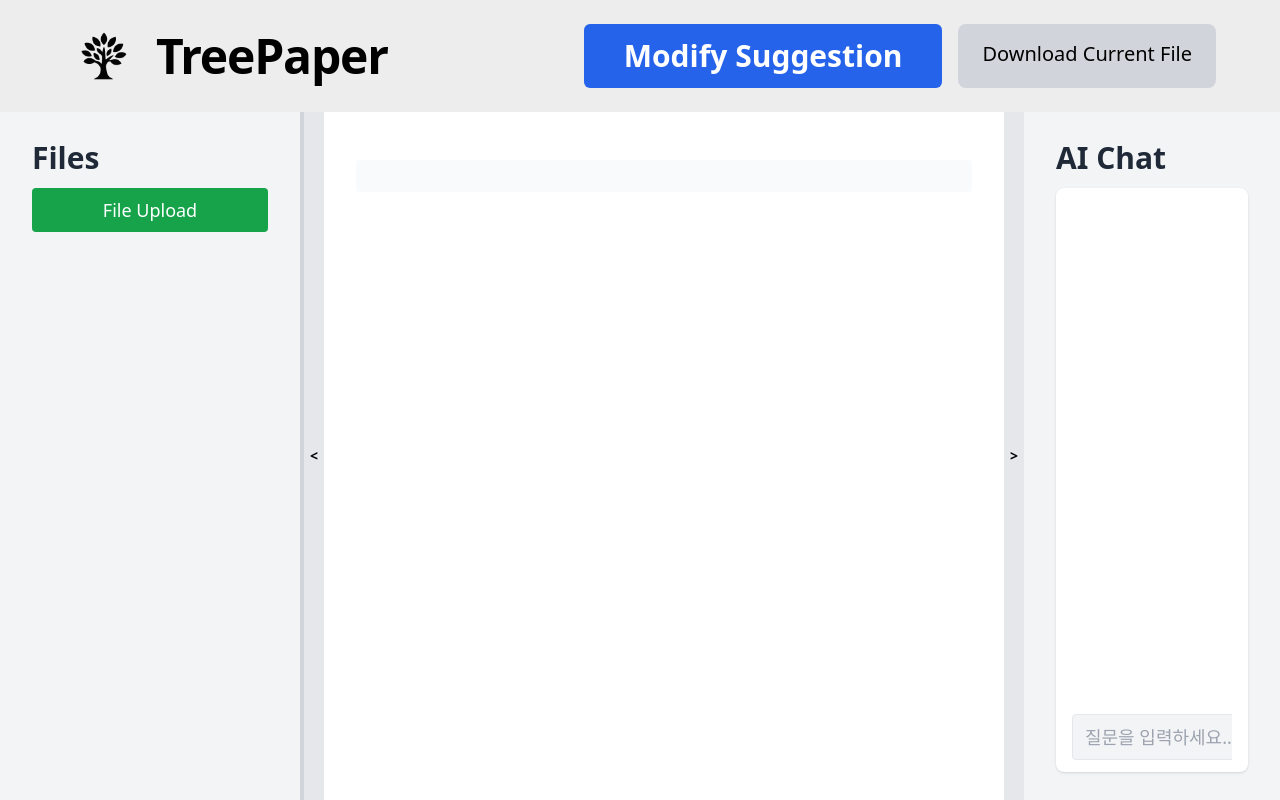
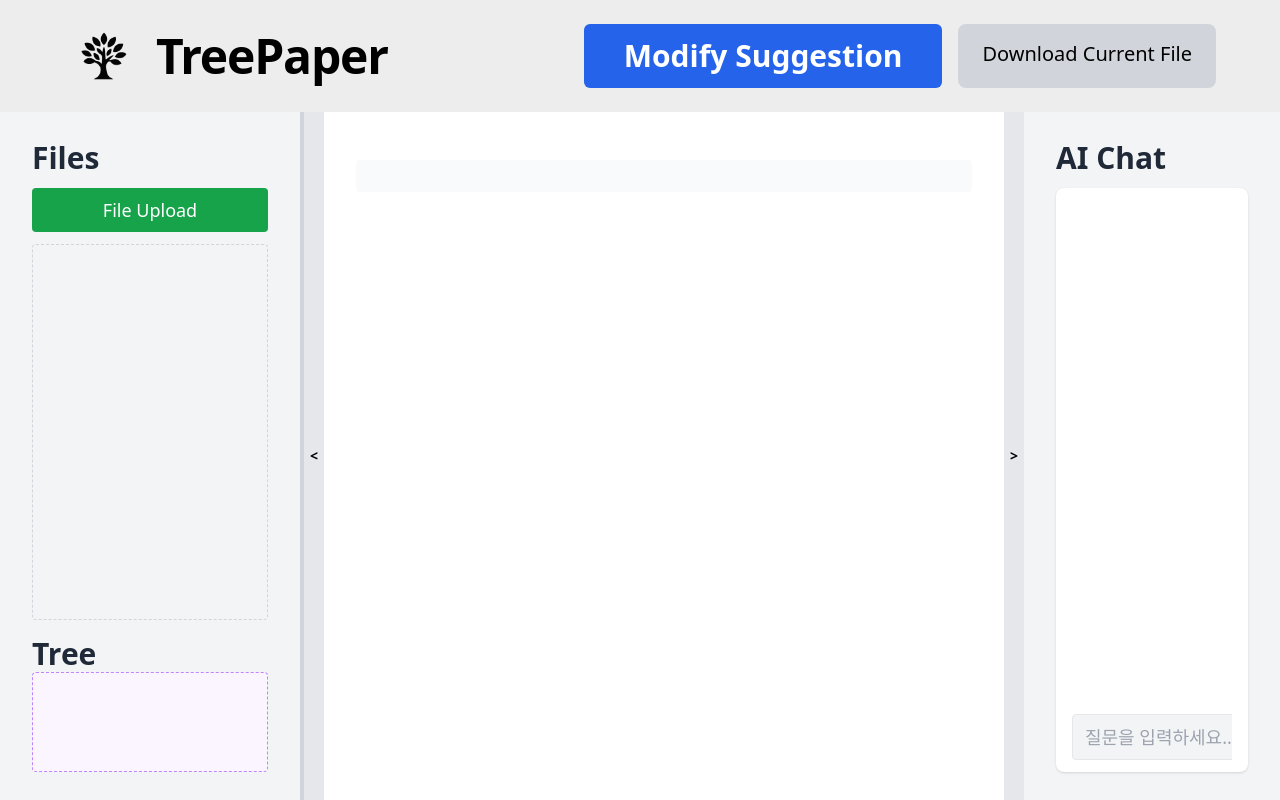
Before and after one commit to Tree-LLM/frontend, a React (Vite) app: page / in a window 1280 px wide. Built offline with nearby package versions, Linux system fonts and the light colour scheme.

Commit message:
feat(editor): enable ddrag and drop to move files between sections

```diff
--- a/src/components/FileSidebar.tsx
+++ b/src/components/FileSidebar.tsx
@@ -1,28 +1,57 @@
-import React, { useRef } from 'react';
+import React, { useRef, useState } from 'react';
 
 type FileSidebarProps = {
   files: string[];
+  treeFiles: string[];
   selected: string;
+  selectedTree: string;
   onSelect: (filename: string) => void;
   onUpload: (file: File) => void;
-  onDelete: (filename: string) => void;  // ✅ 추가됨
+  onDelete: (filename: string) => void;
+  onDeleteTree: (filename: string) => void;
+  onSelectTree: (filename: string) => void;
+  onRenameFile: (oldName: string, newName: string) => void;
 };
 
 const FileSidebar: React.FC<FileSidebarProps> = ({
   files,
+  treeFiles,
   selected,
+  selectedTree,
   onSelect,
   onUpload,
-  onDelete,  // ✅ 추가됨
+  onDelete,
+  onDeleteTree,
+  onSelectTree,
+  onRenameFile,
 }) => {
   const fileInputRef = useRef<HTMLInputElement>(null);
+  const [draggingFile, setDraggingFile] = useState<string | null>(null);
 
   const handleFileChange = (e: React.ChangeEvent<HTMLInputElement>) => {
     const file = e.target.files?.[0];
     if (file) {
       onUpload(file);
-      e.target.value = ''; // 같은 파일 두 번 선택 방지
+      e.target.value = '';
     }
+  };
+
+  const normalFiles = files.filter(name => !treeFiles.includes(name));
+
+  const handleDropToTree = (e: React.DragEvent<HTMLUListElement>) => {
+    e.preventDefault();
+    if (draggingFile && !draggingFile.endsWith('.tree.json')) {
+      onRenameFile(draggingFile, draggingFile + '.tree.json');
+    }
+    setDraggingFile(null);
+  };
+
+  const handleDropToFiles = (e: React.DragEvent<HTMLUListElement>) => {
+    e.preventDefault();
+    if (draggingFile && draggingFile.endsWith('.tree.json')) {
+      onRenameFile(draggingFile, draggingFile.replace(/\.tree\.json$/, '.json'));
+    }
+    setDraggingFile(null);
   };
 
   return (
@@ -48,23 +77,37 @@ const FileSidebar: React.FC<FileSidebarProps> = ({
         </button>
       </div>
 
-      {/* 파일 목록 */}
-      <ul className="space-y-1 overflow-y-auto flex-1 min-h-0">
-        {files.map((file) => (
-          <li key={file} className="flex items-center justify-between group">
+      {/* 일반 파일 목록 */}
+      <ul
+        className="space-y-1 overflow-y-auto flex-1 min-h-[100px] border border-dashed border-gray-300 p-2 rounded"
+        onDragOver={(e) => {
+          e.preventDefault();
+          e.dataTransfer.dropEffect = 'move';
+        }}
+        onDrop={handleDropToFiles}
+      >
+        {normalFiles.map((file) => (
+          <li
+            key={file}
+            className="flex items-center justify-between group"
+            draggable
+            onDragStart={(e) => {
+              setDraggingFile(file);
+              e.dataTransfer.effectAllowed = 'move';
+            }}
+            onDragEnd={() => setDraggingFile(null)}
+          >
             <button
               onClick={() => onSelect(file)}
-              className={`flex-1 text-left px-3 py-2 rounded text-lg truncate transition-colors
-                ${file === selected
+              className={`flex-1 text-left px-3 py-2 rounded text-lg truncate transition-colors ${
+                file === selected
                   ? 'bg-blue-200 text-blue-800 font-semibold'
-                  : 'hover:bg-gray-200 text-gray-800'}
-              `}
+                  : 'hover:bg-gray-200 text-gray-800'
+              }`}
               title={file}
             >
               {file}
             </button>
-
-            {/* 삭제 버튼 */}
             <button
               onClick={() => onDelete(file)}
               className="ml-2 px-2 text-red-500 hover:text-red-700 font-bold invisible group-hover:visible"
@@ -75,6 +118,51 @@ const FileSidebar: React.FC<FileSidebarProps> = ({
           </li>
         ))}
       </ul>
+
+      {/* Tree 파일 목록 */}
+      <div className="mt-4">
+        <h2 className="text-3xl font-bold text-gray-800">Tree</h2>
+        <ul
+          className="space-y-1 max-h-40 overflow-y-auto border border-dashed border-purple-400 p-2 rounded min-h-[100px] bg-purple-50"
+          onDragOver={(e) => {
+            e.preventDefault();
+            e.dataTransfer.dropEffect = 'move';
+          }}
+          onDrop={handleDropToTree}
+        >
+          {treeFiles.map((file) => (
+            <li
+              key={file}
+              className="flex items-center justify-between group"
+              draggable
+              onDragStart={(e) => {
+                setDraggingFile(file);
+                e.dataTransfer.effectAllowed = 'move';
+              }}
+              onDragEnd={() => setDraggingFile(null)}
+            >
+              <button
+                onClick={() => onSelectTree(file)}
+                className={`flex-1 text-left px-3 py-2 rounded text-lg truncate transition-colors ${
+                  file === selectedTree
+                    ? 'bg-purple-200 text-purple-800 font-semibold'
+                    : 'hover:bg-gray-200 text-gray-800'
+                }`}
+                title={file}
+              >
+                {file}
+              </button>
+              <button
+                onClick={() => onDeleteTree(file)}
+                className="ml-2 px-2 text-red-500 hover:text-red-700 font-bold invisible group-hover:visible"
+                title="삭제"
+              >
+                ✕
+              </button>
+            </li>
+          ))}
+        </ul>
+      </div>
     </div>
   );
 };
--- a/src/pages/EditorPage.tsx
+++ b/src/pages/EditorPage.tsx
@@ -3,16 +3,17 @@ import Header from '../components/Header';
 import FileSidebar from '../components/FileSidebar';
 import EditorPanel from '../components/EditorPanel';
 import FeedbackPanel from '../components/FeedbackPanel';
+import { extractTextFromPdf } from '@/lib/extractTextFromPdf';
 import * as pdfjsLib from 'pdfjs-dist';
-import { extractTextFromPdf } from '@/lib/extractTextFromPdf';
-
 pdfjsLib.GlobalWorkerOptions.workerSrc = `//cdnjs.cloudflare.com/ajax/libs/pdf.js/${pdfjsLib.version}/pdf.worker.min.js`;
 
 type ChatMessage = { sender: 'user' | 'ai'; message: string };
 type UploadedFile = { name: string; content: string };
 
 function EditorPage() {
+  const [files, setFiles] = useState<UploadedFile[]>([]);
   const [selectedFile, setSelectedFile] = useState<string>('');
+  const [selectedTree, setSelectedTree] = useState<string>('');
   const [fileContent, setFileContent] = useState<string>('');
   const [chatInput, setChatInput] = useState<string>('');
   const [chatHistory, setChatHistory] = useState<ChatMessage[]>([]);
@@ -21,54 +22,30 @@ function EditorPage() {
   const [sidebarWidth, setSidebarWidth] = useState(300);
   const isResizing = useRef(false);
 
-  const [files, setFiles] = useState<UploadedFile[]>([]);
+  const handleDeleteTree = (filename: string) => {
+    setSelectedTree(prev => (prev === filename ? '' : prev));
+    setFiles(prev => prev.filter(f => f.name !== filename));
+  };
 
   const handleSelectFile = (filename: string) => {
-    const file = files.find((f) => f.name === filename);
+    const file = files.find(f => f.name === filename);
     if (file) {
       setSelectedFile(file.name);
       setFileContent(file.content);
     }
   };
 
-  const handleDeleteFile = (filename: string) => {
-    const updatedFiles = files.filter(f => f.name !== filename);
-    setFiles(updatedFiles);
-
-    if (selectedFile === filename) {
-      if (updatedFiles.length > 0) {
-        const fallback = updatedFiles[0];
-        setSelectedFile(fallback.name);
-        setFileContent(fallback.content);
-      } else {
-        setSelectedFile('');
-        setFileContent('');
-      }
+  const handleSelectTree = (filename: string) => {
+    setSelectedTree(filename);
+    const file = files.find(f => f.name === filename);
+    if (file) {
+      setFileContent(file.content); // ✅ 에디터에 Tree 파일 내용 표시
     }
-  };
-
-  const handleMouseDown = () => {
-    isResizing.current = true;
-    document.addEventListener('mousemove', handleMouseMove);
-    document.addEventListener('mouseup', handleMouseUp);
-  };
-
-  const handleMouseMove = (e: MouseEvent) => {
-    if (!isResizing.current) return;
-    const newWidth = Math.max(120, Math.min(e.clientX, 500));
-    setSidebarWidth(newWidth);
-  };
-
-  const handleMouseUp = () => {
-    isResizing.current = false;
-    document.removeEventListener('mousemove', handleMouseMove);
-    document.removeEventListener('mouseup', handleMouseUp);
   };
 
   const handleUpload = (file: File) => {
     const fileName = file.name;
     const ext = fileName.split('.').pop()?.toLowerCase();
-
     const alreadyExists = files.some((f) => f.name === fileName);
     if (alreadyExists) {
       alert(`이미 업로드된 파일입니다: ${fileName}`);
@@ -81,50 +58,59 @@ function EditorPage() {
         setFiles((prev) => [...prev, newFile]);
         setSelectedFile(fileName);
         setFileContent(extractedText);
-        alert(`Uploaded: ${fileName}`);
-      }).catch((error) => {
-        console.error('PDF 추출 오류:', error);
-        alert(`PDF 처리 중 오류 발생: ${fileName}`);
       });
+    } else {
+      const reader = new FileReader();
+      reader.onload = () => {
+        const content = reader.result?.toString() || '';
+        const newFile = { name: fileName, content };
+        setFiles((prev) => [...prev, newFile]);
+        setSelectedFile(fileName);
+        setFileContent(content);
+      };
+      reader.readAsText(file);
+    }
+  };
+
+  const handleDeleteFile = (filename: string) => {
+    const updated = files.filter((f) => f.name !== filename);
+    setFiles(updated);
+    if (selectedFile === filename) {
+      setSelectedFile(updated[0]?.name || '');
+      setFileContent(updated[0]?.content || '');
+    }
+  };
+
+  const handleRenameFile = (oldName: string, newName: string) => {
+    const exists = files.some(f => f.name === newName);
+    if (exists) {
+      alert(`이미 존재하는 이름입니다: ${newName}`);
       return;
     }
 
-    const reader = new FileReader();
-    reader.onload = () => {
-      let content = reader.result?.toString() || '';
-      const newFile = { name: fileName, content };
-      setFiles((prev) => [...prev, newFile]);
-      setSelectedFile(fileName);
-      setFileContent(content);
-      alert(`Uploaded: ${fileName}`);
-    };
+    setFiles(prev =>
+      prev.map(f =>
+        f.name === oldName ? { ...f, name: newName } : f
+      )
+    );
 
-    if (ext === 'md' || ext === 'txt' || ext === 'json') {
-      reader.readAsText(file);
-    } else {
-      const dummy = `[미리보기가 지원되지 않는 파일입니다: ${fileName}]`;
-      const newFile = { name: fileName, content: dummy };
-      setFiles((prev) => [...prev, newFile]);
-      setSelectedFile(fileName);
-      setFileContent(dummy);
-      alert(`Uploaded: ${fileName}`);
+    if (selectedFile === oldName) {
+      setSelectedFile(newName);
+    }
+
+    if (selectedTree === oldName) {
+      setSelectedTree(newName);
     }
   };
 
   const handleSendMessage = () => {
     if (!chatInput.trim()) return;
-
     const userMsg: ChatMessage = { sender: 'user', message: chatInput.trim() };
-    const aiMsg: ChatMessage = {
-      sender: 'ai',
-      message: 'AI 응답 예시입니다. 실제 연동 필요.',
-    };
-
+    const aiMsg: ChatMessage = { sender: 'ai', message: 'AI 응답 예시입니다.' };
     setChatHistory((prev) => [...prev, userMsg, aiMsg]);
     setChatInput('');
   };
 
-  // ✅ Blob URL 생성
   const selectedFileObj = files.find(f => f.name === selectedFile);
   const blobUrl = useMemo(() => {
     if (!selectedFileObj) return '';
@@ -132,14 +118,15 @@ function EditorPage() {
     return URL.createObjectURL(blob);
   }, [selectedFileObj]);
 
-  // ✅ Blob URL 해제
   useEffect(() => {
     return () => {
-      if (blobUrl) {
-        URL.revokeObjectURL(blobUrl);
-      }
+      if (blobUrl) URL.revokeObjectURL(blobUrl);
     };
   }, [blobUrl]);
+
+  const treeFiles = useMemo(() => {
+    return files.filter((f) => f.name.toLowerCase().endsWith('.tree.json'));
+  }, [files]);
 
   return (
     <div className="flex flex-col h-screen">
@@ -151,16 +138,18 @@ function EditorPage() {
 
       <div className="flex flex-1 overflow-hidden">
         {showSidebar && (
-          <div
-            style={{ width: sidebarWidth }}
-            className="bg-gray-100 p-4 overflow-y-auto flex-shrink-0"
-          >
+          <div style={{ width: sidebarWidth }} className="bg-gray-100 p-4 overflow-y-auto flex-shrink-0">
             <FileSidebar
-              files={files.map((f) => f.name)}
+              files={files.map(f => f.name)}
+              treeFiles={treeFiles.map(f => f.name)}
               selected={selectedFile}
+              selectedTree={selectedTree}
               onSelect={handleSelectFile}
               onUpload={handleUpload}
               onDelete={handleDeleteFile}
+              onDeleteTree={handleDeleteTree}
+              onSelectTree={handleSelectTree}
+              onRenameFile={handleRenameFile}
             />
           </div>
         )}
@@ -168,7 +157,9 @@ function EditorPage() {
         {showSidebar && (
           <div
             className="w-1 bg-gray-300 hover:bg-gray-400 cursor-col-resize"
-            onMouseDown={handleMouseDown}
+            onMouseDown={() => {
+              isResizing.current = true;
+            }}
           />
         )}
 
@@ -182,7 +173,7 @@ function EditorPage() {
         </div>
 
         <div className="flex-1 p-4 overflow-y-auto bg-white">
-          <EditorPanel title={selectedFile} content={fileContent} />
+          <EditorPanel title={selectedFile || selectedTree} content={fileContent} />
         </div>
 
         <div className="flex flex-col justify-center">
```
Also changed, not shown: package.json (+4 -4 lines), 1 other file (tests, documents, lock files or other folders).
